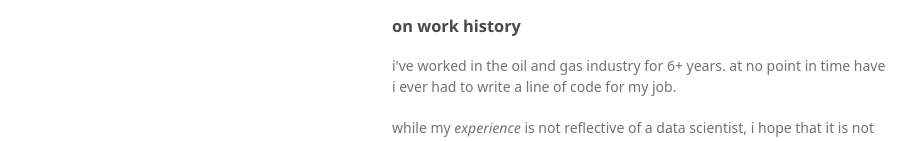
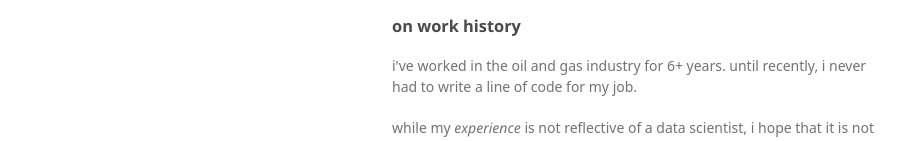
Before and after one commit to anthonyatto/anthonyatto.github.io, a plain HTML site: page index.html in a window 1280 px wide. Shown: the part 512-653 px from the top of the page, without its empty margins (178-1097 px from the left). Drawn offline with Linux system fonts and the light colour scheme; a web font is replaced by a local one.

Commit message:
changed statement on writing code

```diff
--- a/index.html
+++ b/index.html
@@ -41,7 +41,7 @@
 <h3>
 <a id="on-work-history" class="anchor" href="#on-work-history" aria-hidden="true"><span aria-hidden="true" class="octicon octicon-link"></span></a>on work history</h3>
 
-<p>i've worked in the oil and gas industry for 6+ years.  at no point in time have i ever had to write a line of code for my job.</p>
+<p>i've worked in the oil and gas industry for 6+ years.  until recently, i never had to write a line of code for my job.</p>
 
 <p>while my <em>experience</em> is not reflective of a data scientist, i hope that it is not completely discounted.  working in a variety of positions and locations demonstrates flexibility and breadth.  earning a supervisory role at a young age (young for a staid company and industry) signifies strong leadership, performance, and trust.  developing a business case to justify financing a civil engineer to get a masters in statistics (why don't you get an mba like everyone else?) part time while working full time exemplifies my hustle.</p>
       </section>
```
